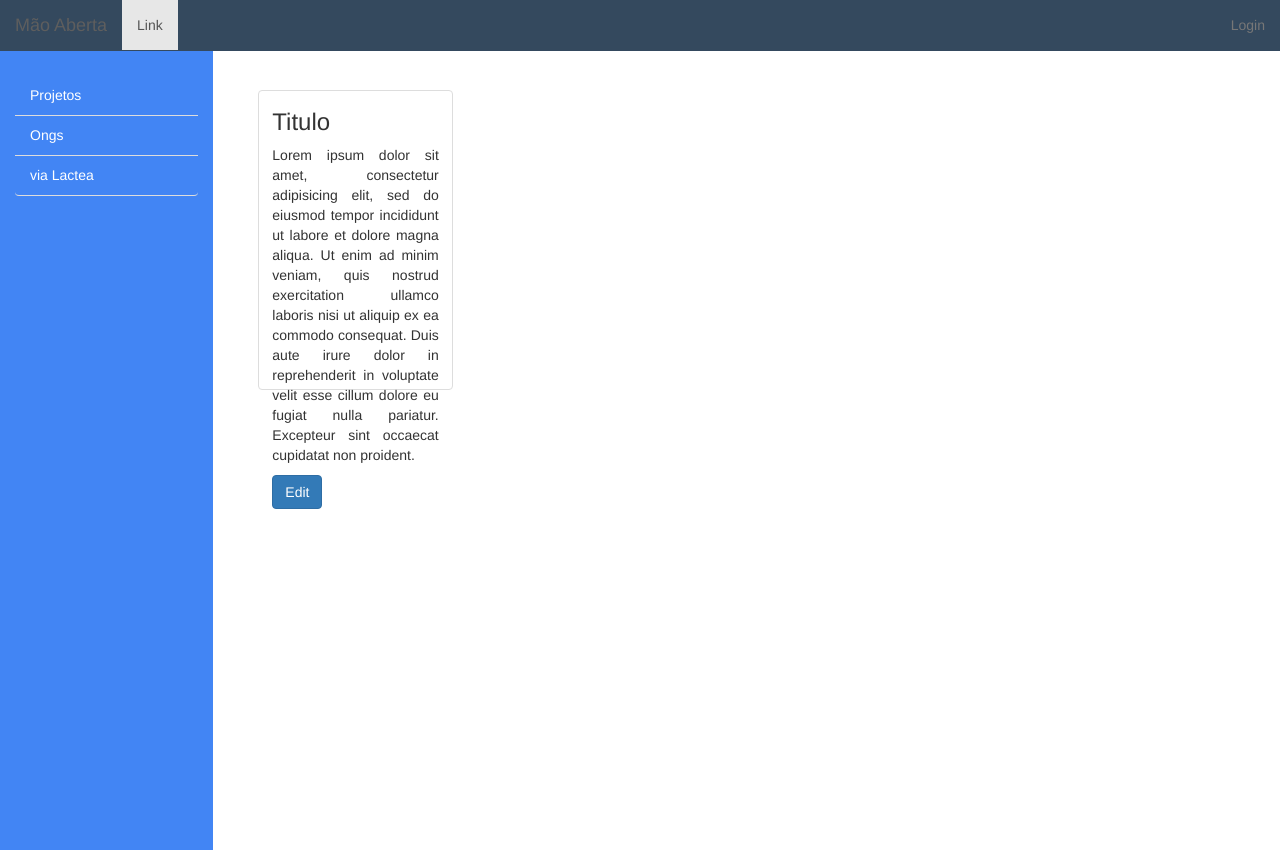
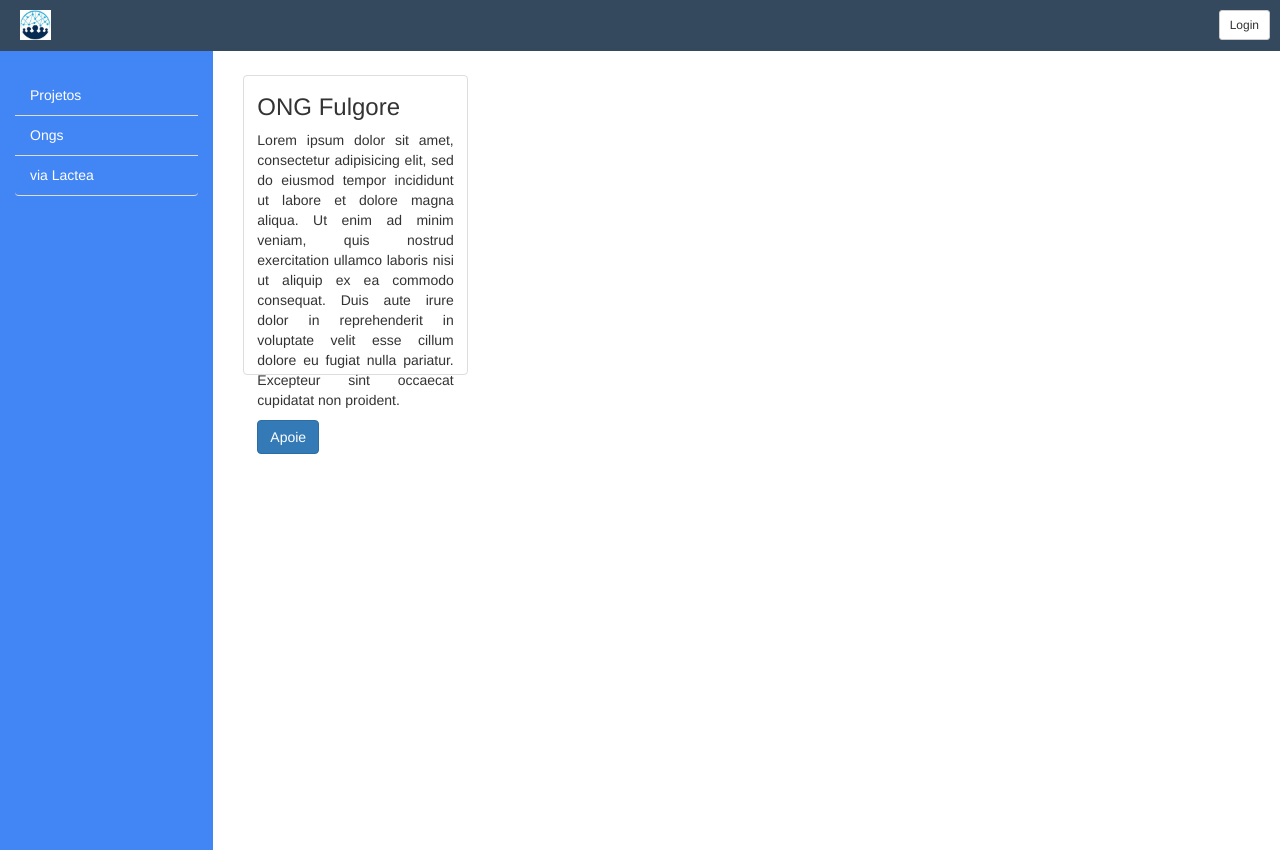
Before and after one commit to opensanca/maoaberta, a Django app: page / in a window 1280 px wide. Run offline with Django 3.2, Linux system fonts and the light colour scheme; some libraries are stand-ins or nearby versions.

Commit message:
improve base template

```diff
--- a/maoaberta/static/css/custom.css
+++ b/maoaberta/static/css/custom.css
@@ -5,6 +5,11 @@ body {
 .navbar-default {
     background-color:#34495e;
     border-color: transparent;
+    padding: 0px 10px;
+}
+
+.navbar-text {
+    color: #cdcdcd;
 }
 
 .menu {
@@ -33,13 +38,17 @@ body {
     color: #fff;
 }
 
+.list-group-item a {
+    color: #fff;
+}
+
 .adjust-items {
     top: 25px;
     position: relative;
 }
 
 .org {
-    margin: 30px;
+    margin: 15px;
     height: 300px;
 }
 
@@ -50,3 +59,11 @@ body {
 .org p {
     text-align: justify;
 }
+
+.navbar-brand img {
+    height: 30px;
+}
+
+.navbar-brand {
+    padding: 10px;
+}
--- a/maoaberta/templates/base.html
+++ b/maoaberta/templates/base.html
@@ -6,7 +6,7 @@
     <meta charset="utf-8">
     <meta http-equiv="X-UA-Compatible" content="IE=edge">
     <meta name="viewport" content="width=device-width, initial-scale=1">
-    <title>Mão Aberta - {% block title %}{% endblock title %}</title>
+    <title>/mãoaberta - {% block title %}Frase de efeito{% endblock title %}</title>
 
     <link rel="stylesheet" href="https://maxcdn.bootstrapcdn.com/bootstrap/3.3.5/css/bootstrap.min.css">
     <link rel="stylesheet" href="{% static 'css/custom.css' %}">
@@ -33,17 +33,17 @@
               <span class="icon-bar"></span>
               <span class="icon-bar"></span>
             </button>
-            <a class="navbar-brand" href="#">Mão Aberta</a>
+            <a class="navbar-brand" href="{% url 'home' %}">
+              <img alt="/mãoaberta" src="{% static 'img/logo.png' %}">
+            </a>
           </div>
 
           <!-- Collect the nav links, forms, and other content for toggling -->
           <div class="collapse navbar-collapse" id="bs-example-navbar-collapse-1">
-            <ul class="nav navbar-nav">
-              <li class="active"><a href="#">Link <span class="sr-only">(current)</span></a></li>
-            </ul>
-
             <ul class="nav navbar-nav navbar-right">
-              <li><a href="#">Login</a></li>
+              <li>
+                <button class="btn btn-sm btn-default navbar-btn" href="#">Login</button>
+              </li>
             </ul>
           </div><!-- /.navbar-collapse -->
         </div><!-- /.container-fluid -->
@@ -57,9 +57,9 @@
     <aside class="col-md-2 col-sm-2 menu">
       <div class="adjust-items">
         <ul class="list-group">
-          <li class="list-group-item">Projetos</li>
-          <li class="list-group-item">Ongs</li>
-          <li class="list-group-item">via Lactea</li>
+          <li class="list-group-item"><a href="#">Projetos</a></li>
+          <li class="list-group-item"><a href="#">Ongs</a></li>
+          <li class="list-group-item"><a href="#">via Lactea</a></li>
         </ul>
       </div>
     </aside>
@@ -72,10 +72,10 @@
         <div class="col-sm-4 col-md-4 col-lg-4">
           <div class="org thumbnail">
             <article class="caption">
-              <h3>Titulo</h3>
+              <h3>ONG Fulgore</h3>
               <p> Lorem ipsum dolor sit amet, consectetur adipisicing elit, sed do eiusmod tempor incididunt ut labore et dolore magna aliqua. Ut enim ad minim veniam, quis nostrud exercitation ullamco laboris nisi ut aliquip ex ea commodo consequat. Duis aute irure dolor in reprehenderit in voluptate velit esse cillum dolore eu fugiat nulla pariatur. Excepteur sint occaecat cupidatat non proident.</p>
               <p>
-                <a href="#" class="btn btn-primary" role="button">Edit</a>
+                <a href="#" class="btn btn-primary" role="button">Apoie</a>
               </p>
             </article>
           </div>
```
Also changed, not shown: maoaberta/static/img/logo.png (added).
